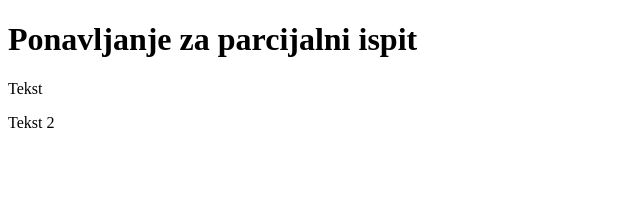
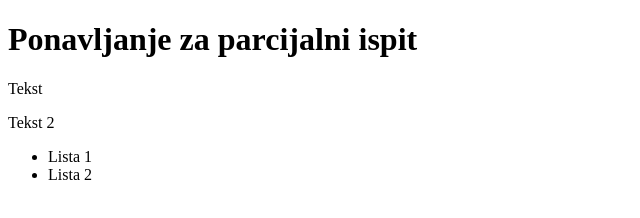
Before and after one commit to abuhinjak/github_ponavljanje, a plain HTML site: page index.html in a window 1280 px wide. Shown: the whole page, without its empty margins (0-640 px from the left). Drawn offline with Linux system fonts and the light colour scheme.

Commit message:
Prvi commit List

```diff
--- a/index.html
+++ b/index.html
@@ -9,5 +9,9 @@
     <h1>Ponavljanje za parcijalni ispit</h1>
     <p>Tekst</p>
     <p>Tekst 2</p>
+    <ul>
+      <li>Lista 1</li>
+      <li>Lista 2</li>
+    </ul>
   </body>
 </html>
```
